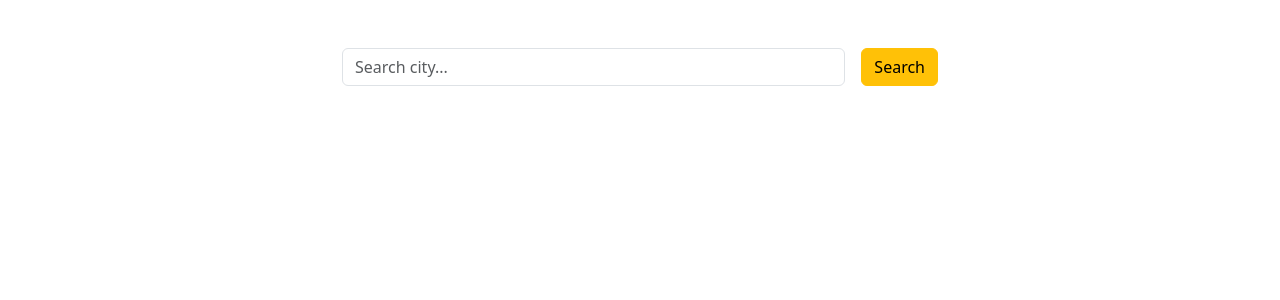
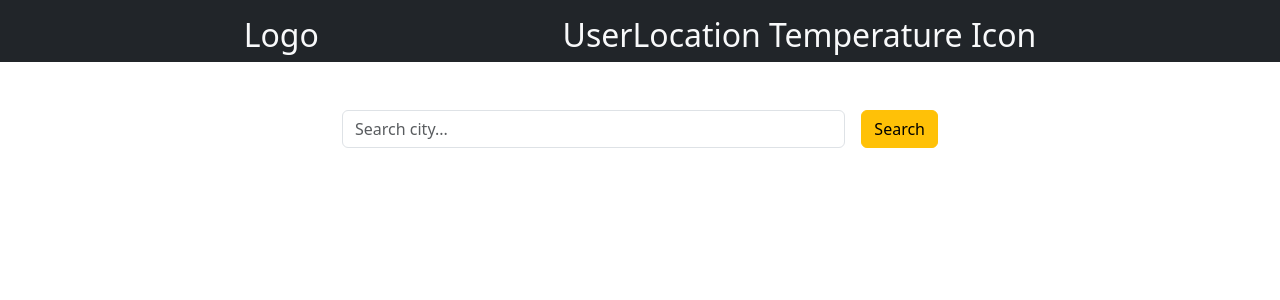
Before and after one commit to ionutprodea/weather_app-main, a React (Vite) app: page / in a window 1280 px wide. Shown: the top 300 px of the page. Built offline with nearby package versions, Linux system fonts and the light colour scheme.

Commit message:
Added UserLocation card

```diff
--- a/src/App.tsx
+++ b/src/App.tsx
@@ -3,6 +3,7 @@ import { City } from "./components/City";
 import CitySearch from "./components/CitySearch";
 import DisplaySearchResults from "./components/DisplaySearchResults";
 import DetailsCard from "./components/DetailsCard";
+import UserLocation from "./components/UserLocation";
 
 function App() {
   const [searchResult, setSearchResult] = useState<City[]>([]);
@@ -24,6 +25,7 @@ function App() {
 
   return (
     <>
+      <UserLocation />
       <div className="container d-flex flex-column align-items-center">
         <CitySearch
           onSearchResults={setSearchResult}
--- /dev/null
+++ b/src/components/UserLocation.tsx
@@ -0,0 +1,19 @@
+const UserLocation = () => {
+  return (
+    <div className="d-flex justify-content-evenly bg-dark pt-3">
+      <div>
+        <h2 className="text-light">Logo</h2>
+      </div>
+      <div className="d-flex justify-content-end">
+        <div className="me-2">
+          <h2 className="text-light">UserLocation</h2>
+        </div>
+        <div>
+          <h2 className="text-light">Temperature Icon</h2>
+        </div>
+      </div>
+    </div>
+  );
+};
+
+export default UserLocation;
```
